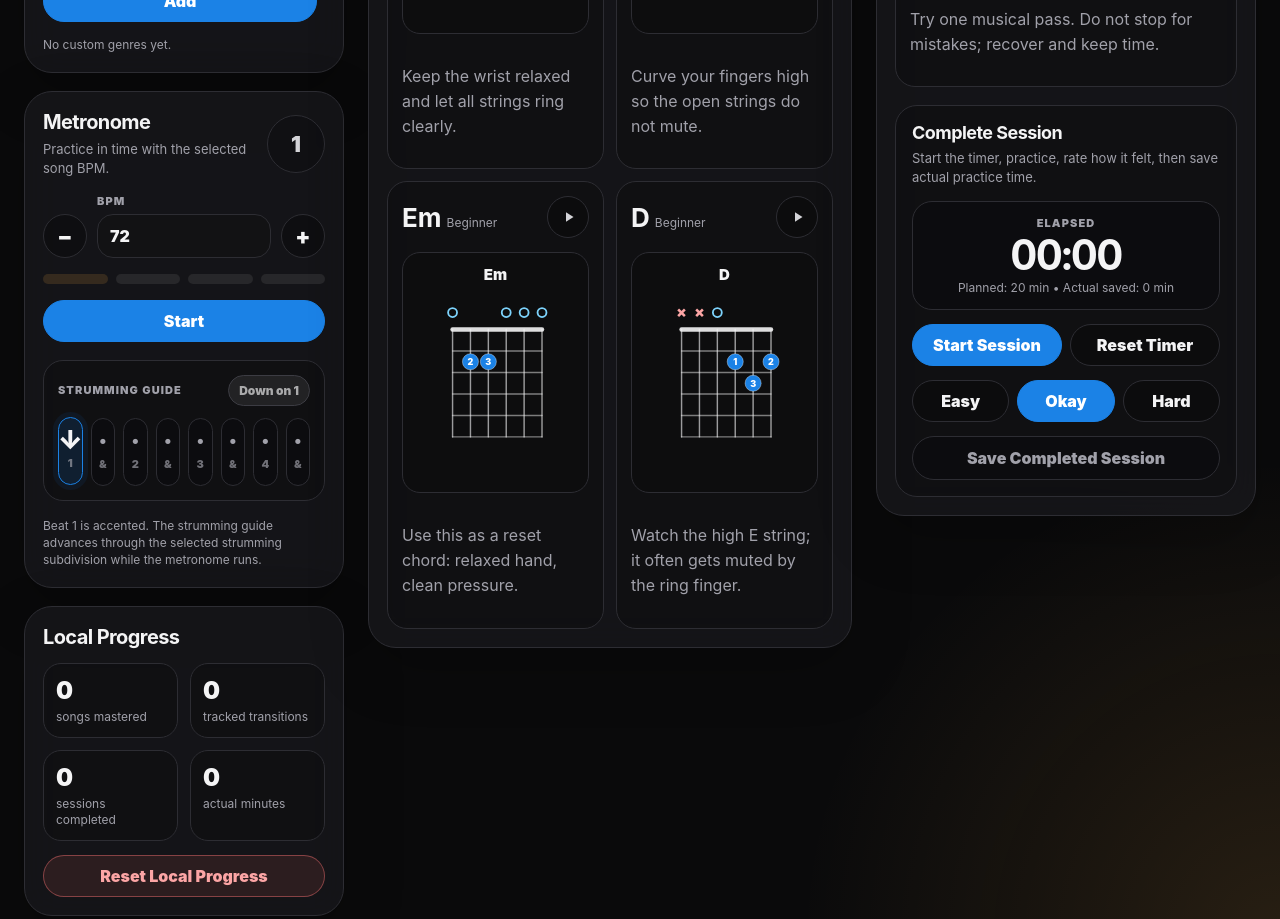
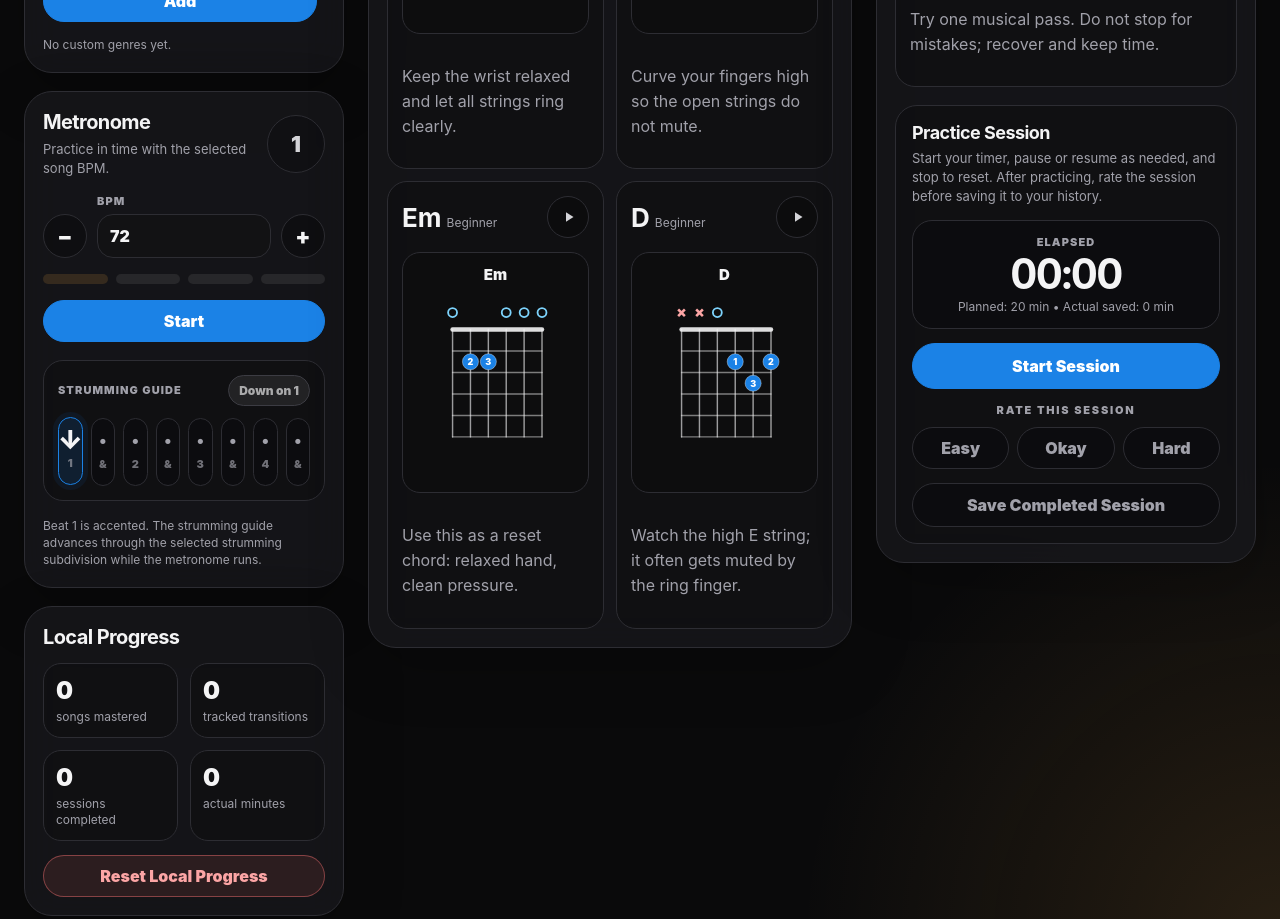
Before and after one commit to ajohnson1031/guitar-journey-v1, a React (Vite) app: page / in a window 1280 px wide. Shown: the part 1120-2039 px from the top of the page. Built offline with nearby package versions, Linux system fonts and the light colour scheme.

Commit message:
refactor session controls

```diff
--- a/src/components/TodayPlan.jsx
+++ b/src/components/TodayPlan.jsx
@@ -23,11 +23,15 @@ export default function TodayPlan({
   canCompleteSession,
   completedSteps,
   elapsedSessionSeconds,
+  isSessionRecording = false,
   isSessionTimerRunning,
   onCompleteSession,
+  onPauseSessionRecording,
   onResetSessionTimer,
+  onResumeSessionRecording,
   onSessionMinutesChange,
   onSessionRatingChange,
+  onToggleSessionRecording,
   onToggleSessionTimer,
   onToggleStep,
   plan,
@@ -37,6 +41,35 @@ export default function TodayPlan({
   sessionRating,
 }) {
   const progressState = getProgressState(progressPercent);
+  const hasStartedSession = elapsedSessionSeconds > 0;
+  const sessionActionLabel = hasStartedSession ? "Resume Session" : "Start Session";
+  const canRecordSession = typeof onToggleSessionRecording === "function";
+
+  function handleStartOrResumeSession() {
+    onToggleSessionTimer();
+
+    if (isSessionRecording && typeof onResumeSessionRecording === "function") {
+      onResumeSessionRecording();
+    }
+  }
+
+  function handlePauseSession() {
+    onToggleSessionTimer();
+
+    if (isSessionRecording && typeof onPauseSessionRecording === "function") {
+      onPauseSessionRecording();
+    }
+  }
+
+  function handleStopSession() {
+    onResetSessionTimer();
+  }
+
+  function handleToggleSessionRecording() {
+    if (!canRecordSession) return;
+
+    onToggleSessionRecording();
+  }
 
   return (
     <Fragment>
@@ -82,8 +115,8 @@ export default function TodayPlan({
 
         <div className="complete-session-card">
           <div>
-            <h3>Complete Session</h3>
-            <p>Start the timer, practice, rate how it felt, then save actual practice time.</p>
+            <h3>Practice Session</h3>
+            <p>Start your timer, pause or resume as needed, and stop to reset. After practicing, rate the session before saving it to your history.</p>
           </div>
 
           <div className="session-timer-display">
@@ -95,21 +128,50 @@ export default function TodayPlan({
           </div>
 
           <div className="session-timer-actions">
-            <button type="button" className={isSessionTimerRunning ? "metronome-stop-button" : "selected-button"} onClick={onToggleSessionTimer}>
-              {isSessionTimerRunning ? "Pause Session" : "Start Session"}
+            {isSessionTimerRunning ? (
+              <div className="session-running-actions" aria-label="Active session controls">
+                <button type="button" className="session-icon-button session-pause-button" title="Pause Session" aria-label="Pause Session" onClick={handlePauseSession}>
+                  <PauseIcon />
                 </button>
 
-            <button type="button" className="ghost-button" onClick={onResetSessionTimer}>
-              Reset Timer
+                <button
+                  type="button"
+                  className={`session-icon-button session-record-button ${isSessionRecording ? "is-recording" : ""}`}
+                  title={canRecordSession ? (isSessionRecording ? "Stop Recording" : "Record Session") : "Recording coming next"}
+                  aria-label={canRecordSession ? (isSessionRecording ? "Stop Recording" : "Record Session") : "Recording coming next"}
+                  onClick={handleToggleSessionRecording}
+                  disabled={!canRecordSession}
+                >
+                  <RecordIcon />
+                </button>
+
+                <button type="button" className="session-icon-button session-stop-button" title="Stop and Reset Session" aria-label="Stop and Reset Session" onClick={handleStopSession}>
+                  <StopIcon />
                 </button>
               </div>
+            ) : (
+              <button type="button" className="selected-button session-primary-action" onClick={handleStartOrResumeSession}>
+                {sessionActionLabel}
+              </button>
+            )}
+          </div>
 
-          <div className="rating-row" aria-label="Session rating">
+          <div className="session-rating-block">
+            <p className={`session-rating-label ${hasStartedSession ? "" : "is-muted"}`}>Rate this session</p>
+
+            <div className="rating-row" aria-label="Rate this session">
               {SESSION_RATINGS.map((rating) => (
-              <button key={rating} type="button" onClick={() => onSessionRatingChange(rating)} className={sessionRating === rating ? "selected-button" : "ghost-button"}>
+                <button
+                  key={rating}
+                  type="button"
+                  onClick={() => onSessionRatingChange(rating)}
+                  className={sessionRating === rating ? "selected-button" : "ghost-button"}
+                  disabled={!hasStartedSession}
+                >
                   {rating}
                 </button>
               ))}
+            </div>
           </div>
 
           <button type="button" className="complete-session-button" onClick={onCompleteSession} disabled={!canCompleteSession}>
@@ -122,3 +184,28 @@ export default function TodayPlan({
     </Fragment>
   );
 }
+
+function PauseIcon() {
+  return (
+    <svg viewBox="0 0 24 24" aria-hidden="true" focusable="false">
+      <path d="M8 5.5v13" />
+      <path d="M16 5.5v13" />
+    </svg>
+  );
+}
+
+function RecordIcon() {
+  return (
+    <svg viewBox="0 0 24 24" aria-hidden="true" focusable="false">
+      <circle cx="12" cy="12" r="5.25" />
+    </svg>
+  );
+}
+
+function StopIcon() {
+  return (
+    <svg viewBox="0 0 24 24" aria-hidden="true" focusable="false">
+      <path d="M7.5 7.5h9v9h-9z" />
+    </svg>
+  );
+}
--- a/src/hooks/useGuitarJourneyApp.js
+++ b/src/hooks/useGuitarJourneyApp.js
@@ -57,7 +57,7 @@ export default function useGuitarJourneyApp() {
   const storedProgress = useMemo(() => loadStoredProgress(), []);
 
   const [sessionMinutes, setSessionMinutes] = useState(storedProgress.sessionMinutes);
-  const [sessionRating, setSessionRating] = useState("Okay");
+  const [sessionRating, setSessionRating] = useState("");
   const [sessionMessage, setSessionMessage] = useState("");
 
   const {
@@ -122,6 +122,9 @@ export default function useGuitarJourneyApp() {
     plan,
   });
 
+  const hasSelectedSessionRating = Boolean(sessionRating);
+  const canSaveCompletedSession = canCompleteSession && hasSelectedSessionRating;
+
   useEffect(() => {
     saveStoredProgress({
       selectedPath,
@@ -148,6 +151,7 @@ export default function useGuitarJourneyApp() {
 
   useEffect(() => {
     setSessionMessage("");
+    setSessionRating("");
   }, [selectedSong.id, sessionMinutes]);
 
   function goToDashboard() {
@@ -235,12 +239,23 @@ export default function useGuitarJourneyApp() {
 
   function handleResetSessionTimer() {
     setSessionMessage("");
+    setSessionRating("");
     resetSessionTimer();
+  }
+
+  function handleSessionRatingChange(rating) {
+    setSessionRating(rating);
+    setSessionMessage("");
   }
 
   function completeSession() {
     if (!canCompleteSession) {
       setSessionMessage("Start the session timer before saving practice history.");
+      return;
+    }
+
+    if (!hasSelectedSessionRating) {
+      setSessionMessage("Rate this session before saving practice history.");
       return;
     }
 
@@ -263,6 +278,7 @@ export default function useGuitarJourneyApp() {
     setIsSessionTimerRunning(false);
     setElapsedSessionSeconds(0);
     setSessionMessage(`Session saved: ${selectedSong.title} • ${actualPracticeMinutes} min actual • ${sessionRating}`);
+    setSessionRating("");
   }
 
   function resetLocalProgress() {
@@ -272,7 +288,7 @@ export default function useGuitarJourneyApp() {
     resetSongLibrary();
 
     setSessionMinutes(DEFAULT_PROGRESS.sessionMinutes);
-    setSessionRating("Okay");
+    setSessionRating("");
     setSessionMessage("");
     setIsSessionTimerRunning(false);
     setElapsedSessionSeconds(0);
@@ -282,7 +298,7 @@ export default function useGuitarJourneyApp() {
   return {
     dashboardRouteProps: {
       actualPracticeMinutes,
-      canCompleteSession,
+      canCompleteSession: canSaveCompletedSession,
       completedSteps,
       elapsedSessionSeconds,
       filteredSongs,
@@ -293,7 +309,7 @@ export default function useGuitarJourneyApp() {
       onResetSessionTimer: handleResetSessionTimer,
       onSelectSong: handleSelectSong,
       onSessionMinutesChange: setSessionMinutes,
-      onSessionRatingChange: setSessionRating,
+      onSessionRatingChange: handleSessionRatingChange,
       onStartEditCustomSong: handleStartEditCustomSong,
       onToggleMastered: handleToggleMasteredSong,
       onToggleSessionTimer: handleToggleSessionTimer,
--- a/src/styles/complete-session.css
+++ b/src/styles/complete-session.css
@@ -62,12 +62,110 @@
   gap: 8px;
 }
 
-.session-timer-actions {
-  grid-template-columns: 1fr 1fr;
+.session-primary-action {
+  width: 100%;
+  min-height: 46px;
+}
+
+.session-running-actions {
+  display: grid;
+  grid-template-columns: repeat(3, 1fr);
+  gap: 10px;
+}
+
+.session-icon-button {
+  display: inline-grid;
+  min-height: 46px;
+  place-items: center;
+  border: 1px solid var(--border);
+  border-radius: 999px;
+  background: var(--surface-subtle);
+  color: var(--muted-strong);
+  padding: 0;
+}
+
+.session-icon-button:hover {
+  border-color: var(--blue);
+  background: var(--blue-soft);
+  color: var(--blue);
+}
+
+.session-icon-button:disabled {
+  border-color: var(--border);
+  background: var(--surface-soft);
+  color: var(--muted);
+  cursor: not-allowed;
+  opacity: 0.68;
+}
+
+.session-icon-button svg {
+  width: 20px;
+  height: 20px;
+  fill: none;
+  stroke: currentColor;
+  stroke-width: 2.35;
+  stroke-linecap: round;
+  stroke-linejoin: round;
+}
+
+.session-record-button svg {
+  fill: currentColor;
+  stroke: currentColor;
+}
+
+.session-record-button:hover,
+.session-record-button.is-recording {
+  border-color: var(--danger);
+  background: var(--danger-soft);
+  color: var(--danger);
+}
+
+.session-record-button.is-recording {
+  animation: session-record-pulse 1.15s ease-in-out infinite;
+}
+
+.session-stop-button:hover {
+  border-color: var(--danger);
+  background: var(--danger-soft);
+  color: var(--danger);
+}
+
+.session-stop-button svg {
+  fill: currentColor;
+  stroke: none;
+}
+
+.session-rating-block {
+  display: grid;
+  gap: 8px;
+}
+
+.session-rating-label {
+  margin: 0 !important;
+  color: var(--eyebrow) !important;
+  font-size: 11px !important;
+  font-weight: 900;
+  letter-spacing: 0.16em;
+  line-height: 1;
+  text-align: center;
+  text-transform: uppercase;
+  transition: color 160ms ease;
+}
+
+.session-rating-label.is-muted {
+  color: var(--muted) !important;
 }
 
 .rating-row {
   grid-template-columns: repeat(3, 1fr);
+}
+
+.rating-row button:disabled {
+  border-color: var(--border);
+  background: var(--surface-soft);
+  color: var(--muted);
+  cursor: not-allowed;
+  opacity: 1;
 }
 
 .complete-session-button {
@@ -99,3 +197,14 @@
   padding: 10px 12px;
   font-weight: 800;
 }
+
+@keyframes session-record-pulse {
+  0%,
+  100% {
+    box-shadow: 0 0 0 0 rgba(248, 113, 113, 0);
+  }
+
+  50% {
+    box-shadow: 0 0 0 6px rgba(248, 113, 113, 0.12);
+  }
+}
```
Lines whose indentation alone changed are shown as unchanged.
